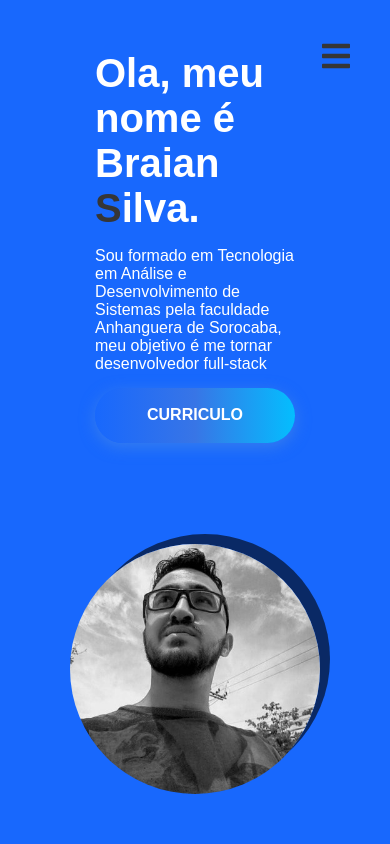
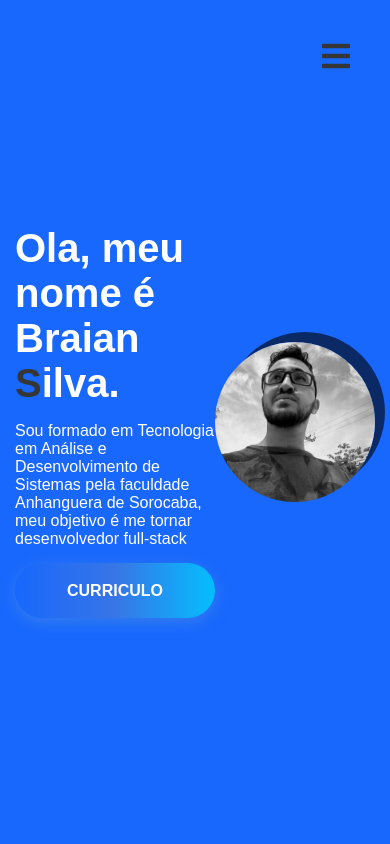
Before and after one commit to BraianS/angular-portfolio, an Angular app: page / in a window 390 px wide. Shown: the top 844 px of the page. Built offline with nearby package versions, Linux system fonts and the light colour scheme.

Commit message:
Fix img on mobiles

```diff
--- a/src/app/about/about.component.scss
+++ b/src/app/about/about.component.scss
@@ -24,8 +24,18 @@
 
   &__img {
     border-radius: 50%;
-    height: 250px;
-    widows: 250px;
+    height: auto;
+    max-width: 250px;
     box-shadow: 10px -10px $box-shadow;
+    transition: 1s ease-in;
   }
 }
+
+@include xs-max {
+  .about {
+    &__img {
+      max-width: 160px;
+      transition: 1s ease;
+    }
+  }
+}
--- a/src/scss/_mixins.scss
+++ b/src/scss/_mixins.scss
@@ -37,6 +37,12 @@
     }
 }
 
+@mixin xs-max {
+    @media (max-width:575px){
+        @content;
+    }
+}
+
 @mixin sm{
     @media (min-width:768px){
         @content;
```
